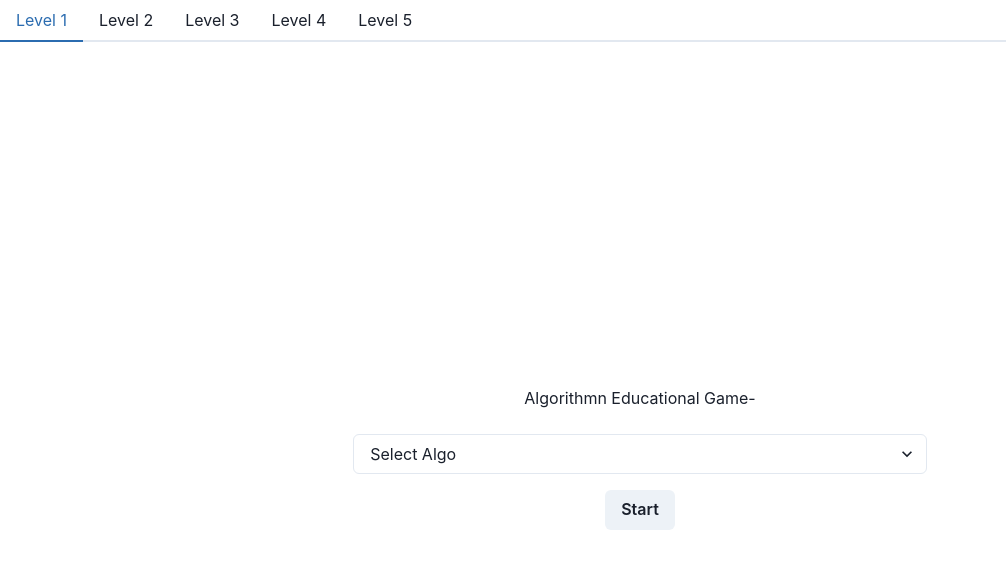
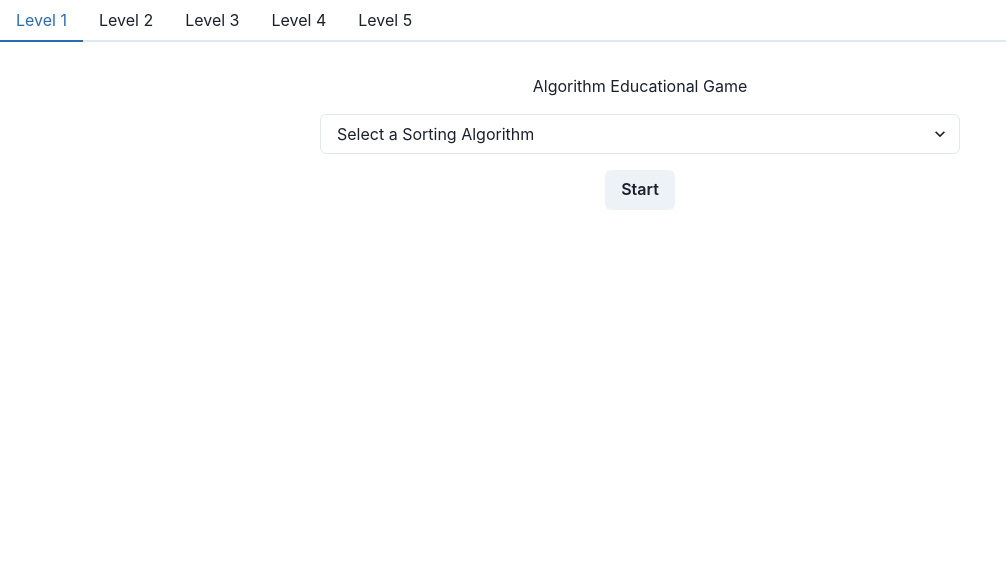
Before and after one commit to ShaimaaAliECE/se3350_project-group-7, a React (Create React App) app in the folder client/: page / in a window 1280 px wide. Shown: the top 568 px of the page, without its empty margins (0-1006 px from the left). Built offline with nearby package versions, Linux system fonts and the light colour scheme.

Commit message:
Remove container from Tab List and replace Container with VStack in Home.tsx

```diff
--- a/client/src/pages/Home.tsx
+++ b/client/src/pages/Home.tsx
@@ -1,5 +1,14 @@
 import React, { useState } from "react";
-import { Button, Select, Container, Tabs, TabList, TabPanels,Tab, TabPanel} from "@chakra-ui/react";
+import {
+  Button,
+  Select,
+  Tabs,
+  TabList,
+  Tab,
+  VStack,
+  Center,
+  Text,
+} from "@chakra-ui/react";
 import { useNavigate } from "react-router-dom";
 
 const OPTIONS = [{ value: "merge-sort", name: "Merge Sort" }];
@@ -16,6 +25,7 @@ const Home: React.FC<HomeProps> = ({}) => {
   }
 
   return (
+    <>
       <Tabs>
         <TabList>
           <Tab>Level 1</Tab>
@@ -24,23 +34,13 @@ const Home: React.FC<HomeProps> = ({}) => {
           <Tab>Level 4</Tab>
           <Tab>Level 5</Tab>
         </TabList>
-
-        <TabPanels>
-        <TabPanel>
-      <Container
-      style={{
-        display: "flex",
-        flexDirection: "column",
-        justifyContent: "center",
-        alignItems: "center",
-        height: "100vh",
-      }}
-    >
-      <h1 style={{ textAlign: "center" }}>Algorithmn Educational Game-</h1>
-      <br></br>
+      </Tabs>
+      <Center mt={8}>
+        <VStack justify="center" align="center" w="50%" spacing={4}>
+          <Text as="h1">Algorithm Educational Game</Text>
           <Select
             onChange={(e) => setSelection(parseInt(e.target.value))}
-        placeholder="Select Algo"
+            placeholder="Select a Sorting Algorithm"
           >
             {OPTIONS.map(({ value, name }, index) => (
               <option value={index} key={value}>
@@ -48,25 +48,10 @@ const Home: React.FC<HomeProps> = ({}) => {
               </option>
             ))}
           </Select>
-      <Button mt={4} onClick={start}>
-        Start
-      </Button>
-    </Container>
-        </TabPanel>
-        <TabPanel>
-          <p>Level 2</p>
-        </TabPanel>
-        <TabPanel>
-          <p>Level 3</p>
-        </TabPanel>
-        <TabPanel>
-          <p>Level 4</p>
-        </TabPanel>
-        <TabPanel>
-          <p>Level 5</p>
-        </TabPanel>
-        </TabPanels>
-    </Tabs>
+          <Button onClick={start}>Start</Button>
+        </VStack>
+      </Center>
+    </>
   );
 };
 
```
Lines whose indentation alone changed are shown as unchanged.
